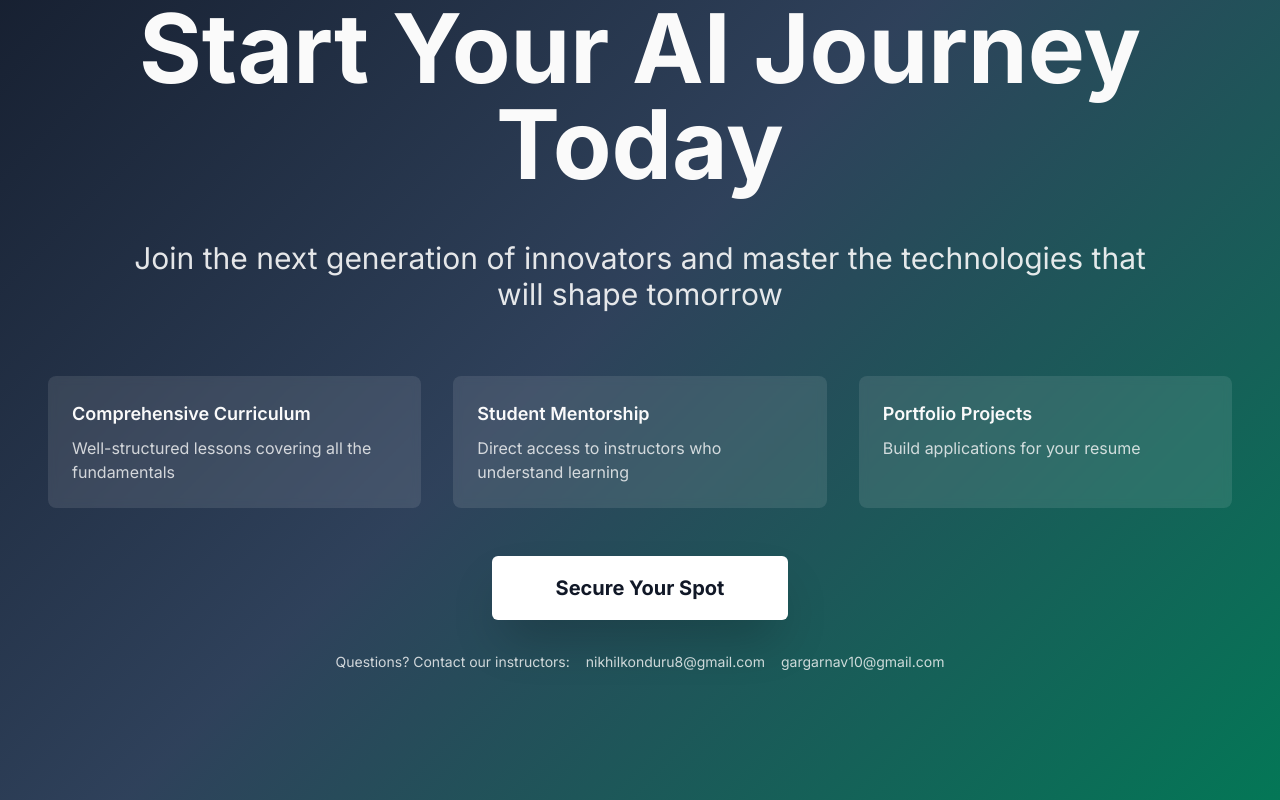
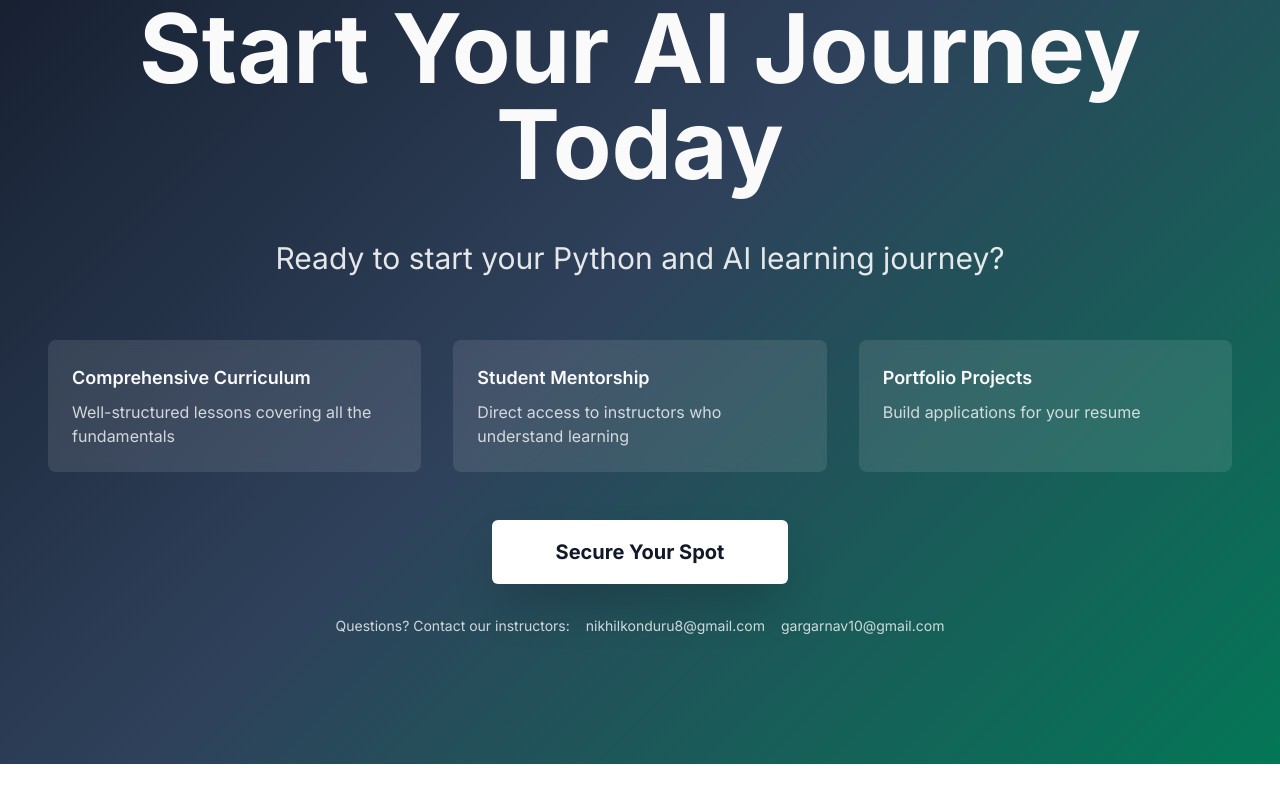
Before and after one commit to NikhilKonduru8/python-ai-summer-course, a React (Vite) app: page / in a window 1280 px wide. Shown: the part 9268-10068 px from the top of the page. After the commit the page ends 10032 px from the top, so only its background shows below. Built offline with nearby package versions, Linux system fonts and the light colour scheme.

Commit message:
Remove promotional text
Remove the specified promotional text from the website.

```diff
--- a/src/components/CTAFooter.tsx
+++ b/src/components/CTAFooter.tsx
@@ -16,7 +16,7 @@ const CTAFooter = () => {
             Start Your AI Journey Today
           </h2>
           <p className="text-2xl md:text-3xl mb-16 opacity-90 max-w-5xl mx-auto leading-relaxed">
-            Join the next generation of innovators and master the technologies that will shape tomorrow
+            Ready to start your Python and AI learning journey?
           </p>
 
           <div className="grid md:grid-cols-3 gap-8 mb-12 text-left">
```
